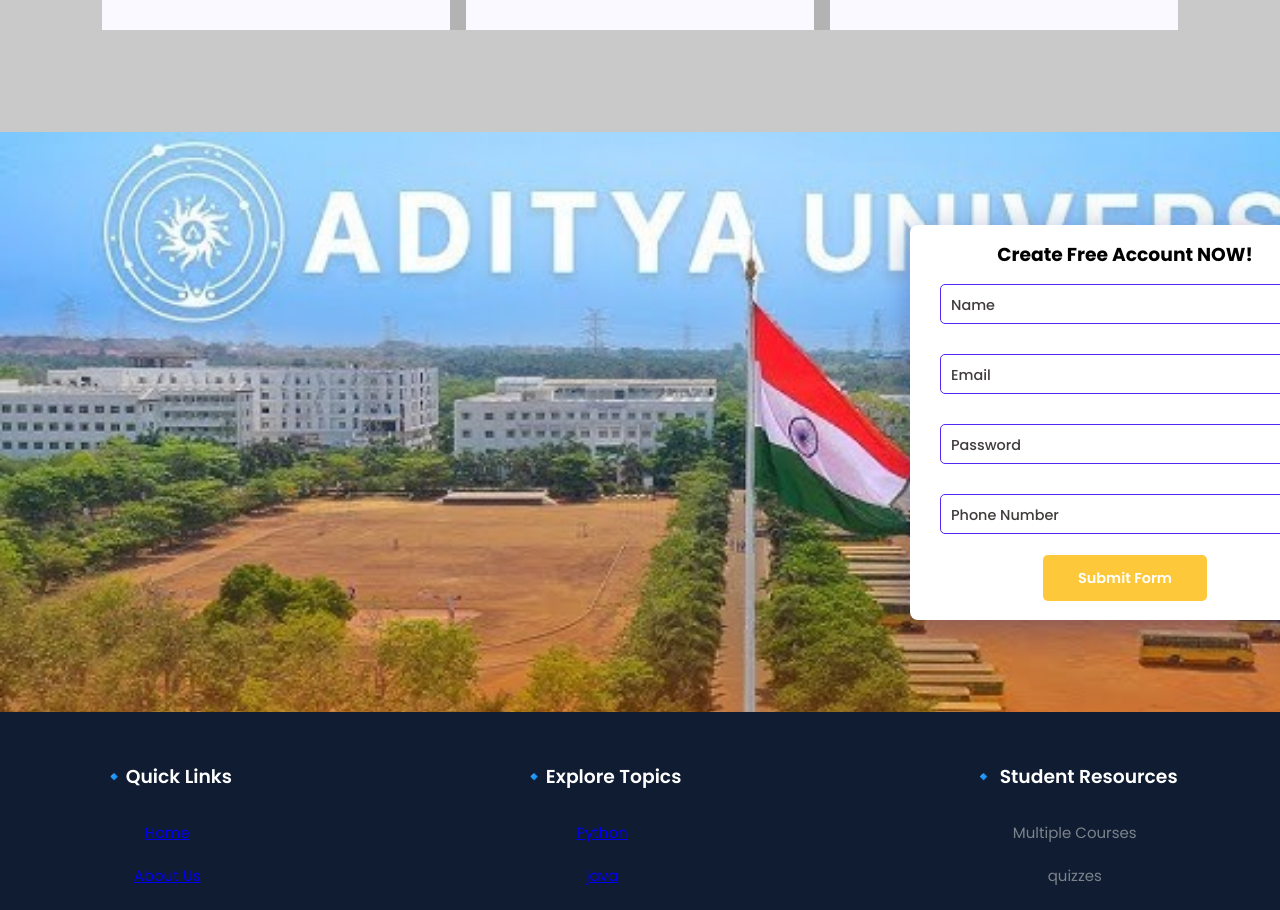
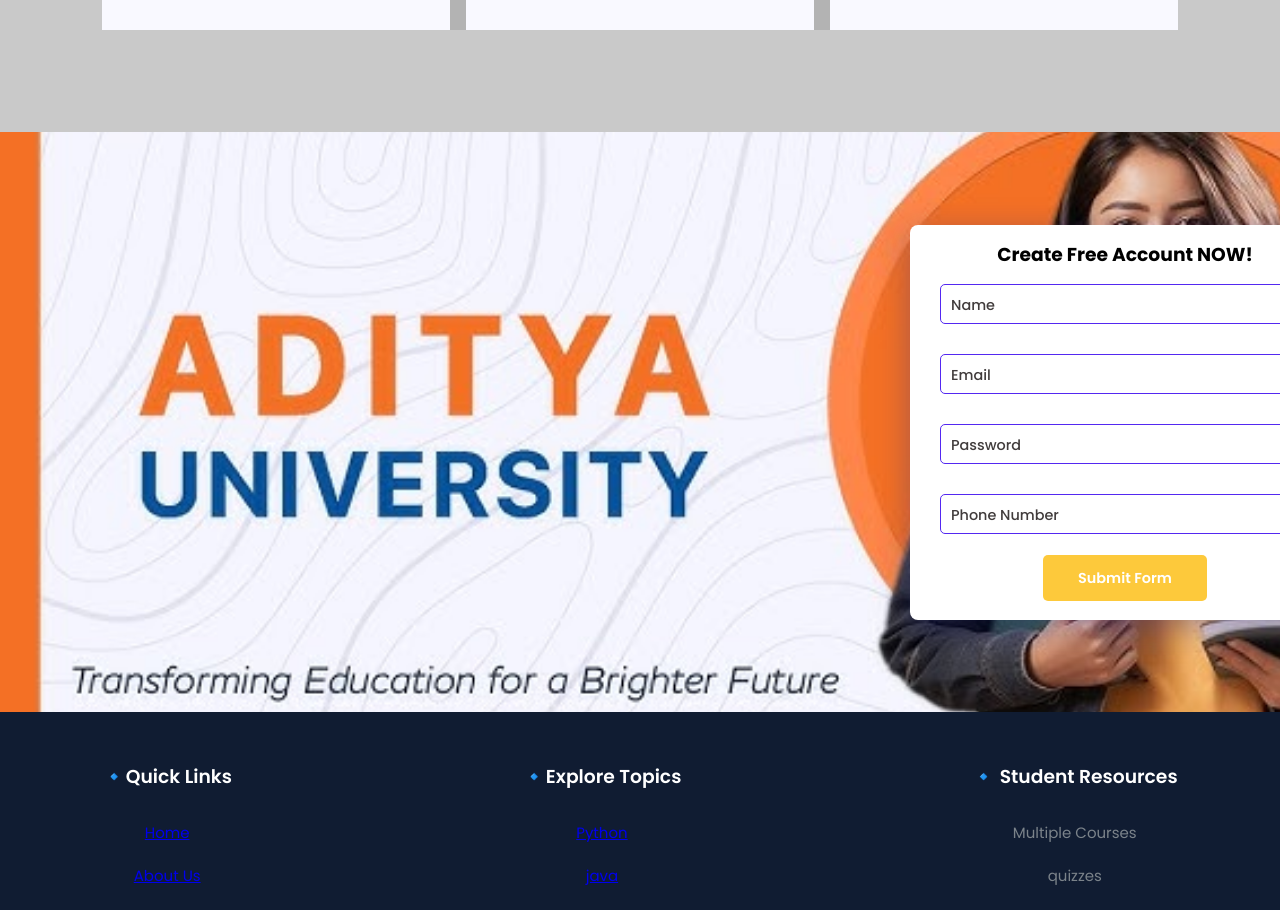
Before and after one commit to AnuPriyaPulagam/LMS_MAIN1, a React (Create React App) app in the folder frontend/: page / in a window 1280 px wide. Shown: the part 1900-2810 px from the top of the page. Built offline with nearby package versions, Linux system fonts and the light colour scheme.

Commit message:
Update style.css

```diff
--- a/frontend/src/Components/css/style.css
+++ b/frontend/src/Components/css/style.css
@@ -303,7 +303,7 @@
   width: 1550px;
   height: 580px;
   padding-left: 500px;
-  background-image: url("../images/signup1.jpg");
+  background-image: url("../images/signup2.jpg");
   background-position: left top, right bottom;
   background-size: cover, contain;
   background-repeat: repeat-x, repeat-y;
```
